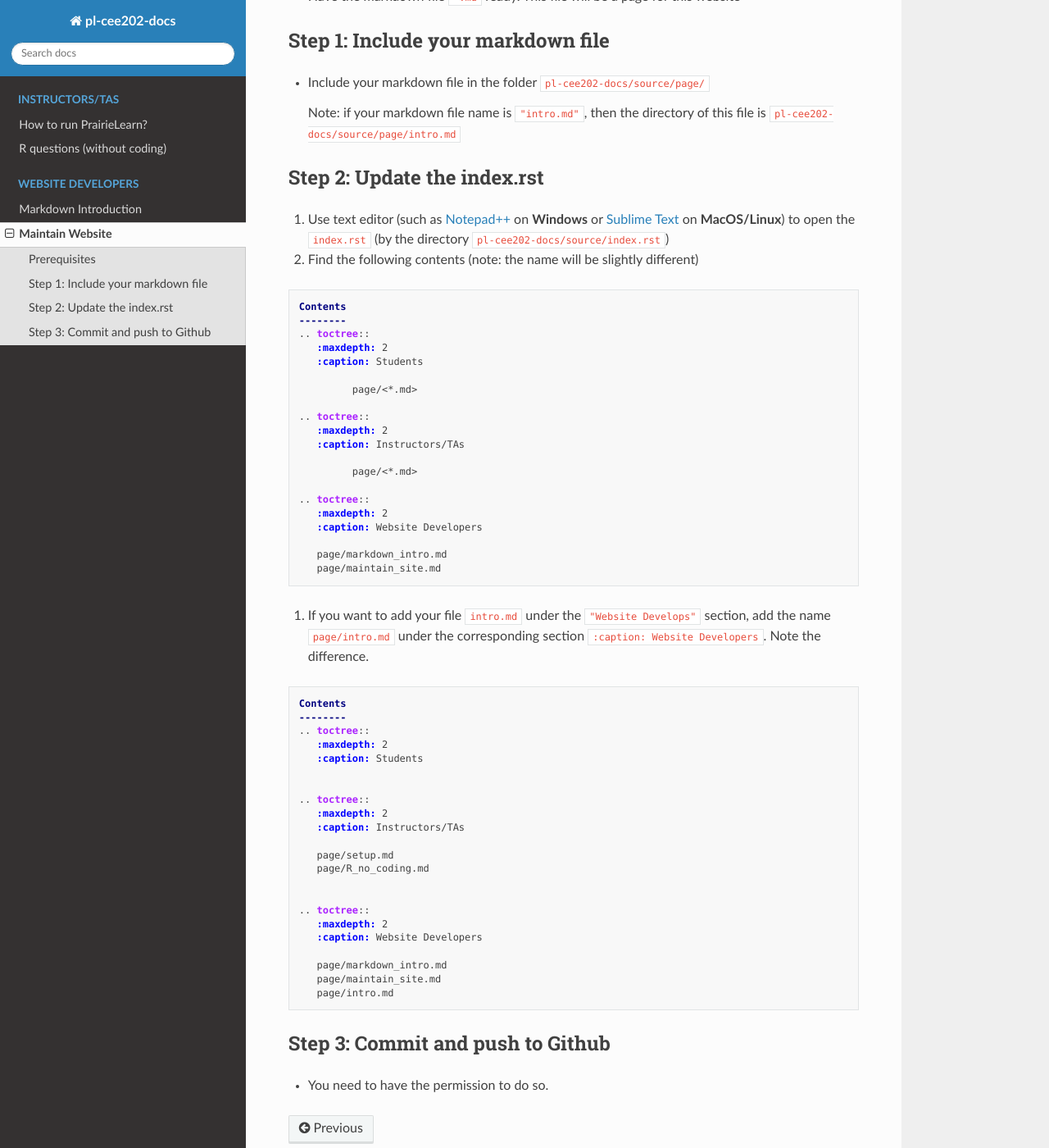
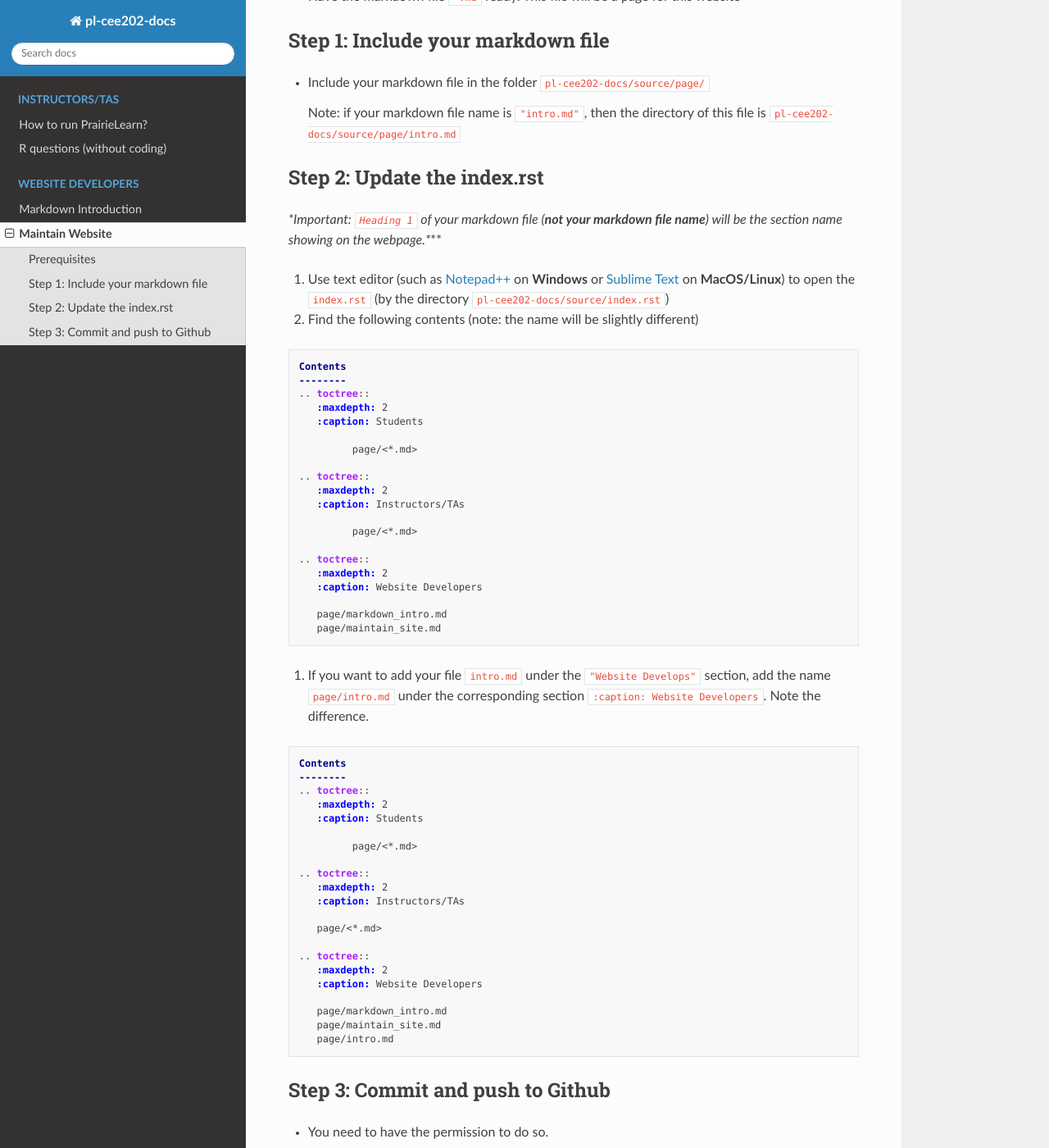
Before and after one commit to zhonghua-zheng/pl-cee202-docs, a Sphinx documentation site: the page built from source/page/maintain_site.md, in a window 1280 px wide and 1400 px high, scrolled down 257 px. Shown: the whole window at 82% size. Built offline with Sphinx 7.4.7 and the Read the Docs theme 2.0.0, drawn with Linux system fonts in a browser that asks for light colours.

Commit message:
fixed the typo again

````diff
--- a/source/index.rst
+++ b/source/index.rst
@@ -14,6 +14,10 @@
 
 Contents
 --------
+.. toctree::
+   :maxdepth: 2
+   :caption: Students
+
 
 .. toctree::
    :maxdepth: 2
--- a/source/page/maintain_site.md
+++ b/source/page/maintain_site.md
@@ -13,8 +13,9 @@
 
 ## Step 2: Update the index.rst
 
+**\**Important: `Heading 1`** of your markdown file (**not your markdown file name**) will be the section name showing on the webpage.**\****
+
 1. Use text editor (such as [Notepad++](https://notepad-plus-plus.org/) on **Windows** or [Sublime Text](https://www.sublimetext.com/3) on **MacOS/Linux**) to open the `index.rst` (by the directory `pl-cee202-docs/source/index.rst`)
-
 2. Find the following contents (note: the name will be slightly different)
 
 ```rst
@@ -49,14 +50,13 @@
    :maxdepth: 2
    :caption: Students
 
+	 page/<*.md>
 
 .. toctree::
    :maxdepth: 2
    :caption: Instructors/TAs
 
-   page/setup.md
-   page/R_no_coding.md
-
+   page/<*.md>
 
 .. toctree::
    :maxdepth: 2
````
Also changed, not shown: source/page/markdown_intro.md (+4 -1 lines).
